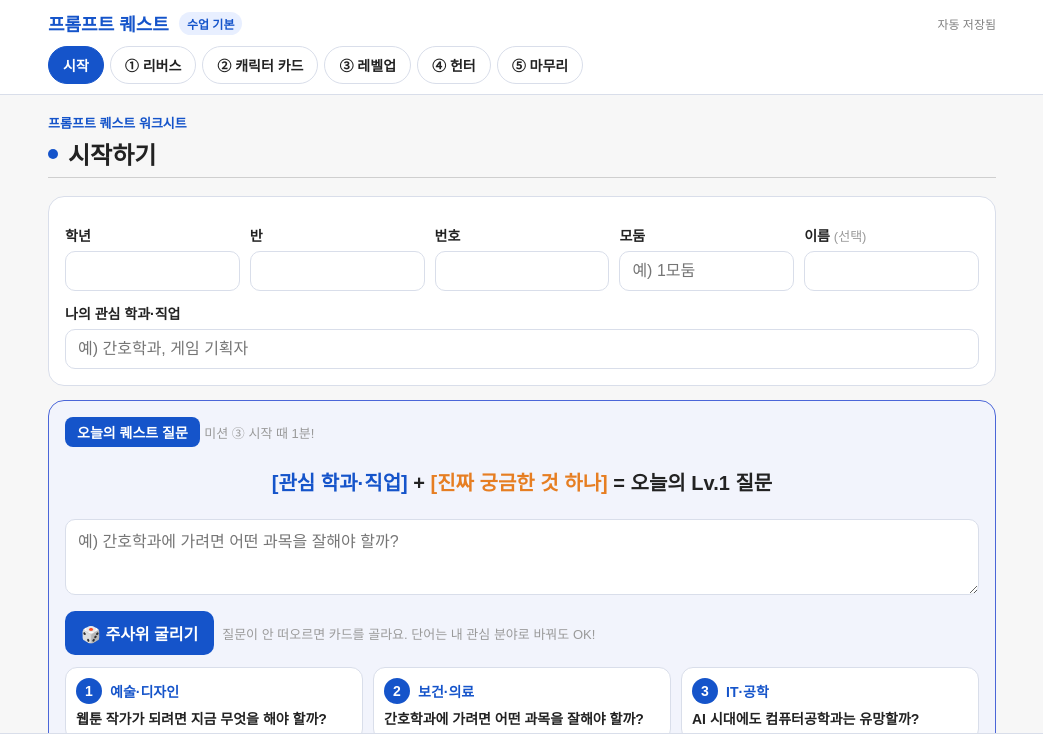
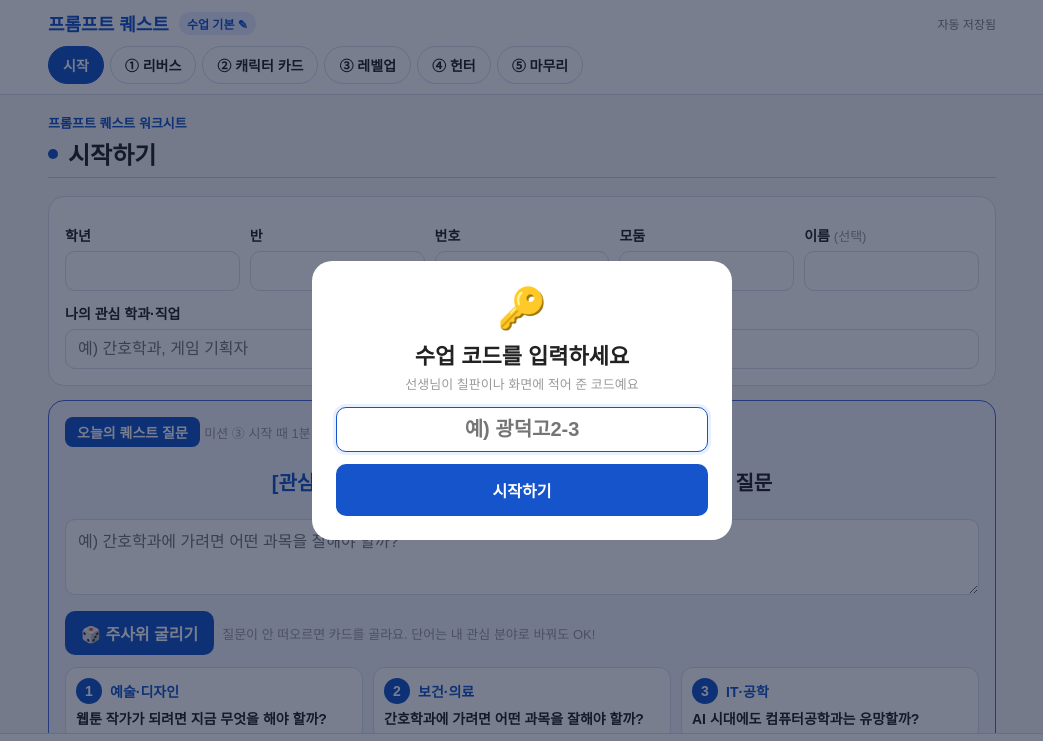
Before and after one commit to tactful0513/booth, a plain HTML site: page prompt/index.html in a window 1280 px wide. Shown: the top 741 px of the page, without its empty margins (118-1161 px from the left). Drawn offline with Linux system fonts and the light colour scheme; a web font is replaced by a local one.

Commit message:
웹 워크시트: 교안 고정 QR용 수업 코드 입력 창, 시트 주소 기본값
Co-Authored-By: Claude Opus 5.5 <noreply@anthropic.com>

```diff
--- a/prompt/index.html
+++ b/prompt/index.html
@@ -239,10 +239,19 @@ footer .send{flex:1;background:var(--org)}
   <button class="btn ghost" id="next">▶</button>
 </div></footer>
 <div class="toast" id="toast"></div>
+<div id="codeBox" style="display:none;position:fixed;inset:0;background:rgba(10,20,50,.55);z-index:30;align-items:center;justify-content:center;padding:16px">
+  <div style="background:#fff;border-radius:20px;padding:24px;max-width:420px;width:100%;text-align:center">
+    <div style="font-size:40px">🔑</div>
+    <h3 style="margin:6px 0 4px;font-size:22px">수업 코드를 입력하세요</h3>
+    <p class="hint" style="margin:0 0 14px">선생님이 칠판이나 화면에 적어 준 코드예요</p>
+    <input type="text" id="codeIn" placeholder="예) 광덕고2-3" style="text-align:center;font-size:20px;font-weight:700">
+    <button class="btn" id="codeOk" style="width:100%;margin-top:12px;padding:14px">시작하기</button>
+  </div>
+</div>
 
 <script>
 // ---------- 설정: 수업 코드(?c=)와 시트 주소(#api=)는 선생님 화면 QR에 들어 있음 ----------
-const DEFAULT_API = "";
+const DEFAULT_API = "https://script.google.com/macros/s/AKfycbxyReqZUc3o6bZoR0HqrM5BaeHFM8tyLjgIRcJSzu1ym12ITjPUBRYZzrvZ74H0n75w/exec";
 const Q = new URLSearchParams(location.search);
 const H = new URLSearchParams(location.hash.slice(1));
 const ls = { get(k){ try { return localStorage.getItem(k); } catch(e){ return null; } },
@@ -253,7 +262,15 @@ if (H.get("api")) { ls.set("pq_api", H.get("api")); history.replaceState(null, "
 const CLASS = ls.get("pq_class") || "기본";
 const API = ls.get("pq_api") || DEFAULT_API;
 const KEY = "pq_state_" + CLASS;
-document.getElementById("code").textContent = "수업 " + CLASS;
+document.getElementById("code").textContent = "수업 " + CLASS + " ✎";
+// 교안 QR(수업 코드 없이 들어온 경우): 이 탭에서 처음 열 때 수업 코드를 묻는다
+const ss = { get(k){ try { return sessionStorage.getItem(k); } catch(e){ return null; } }, set(k,v){ try { sessionStorage.setItem(k,v); } catch(e){} } };
+function askCode(){ const b = document.getElementById("codeBox"), i = document.getElementById("codeIn"); i.value = ls.get("pq_class") || ""; b.style.display = "flex"; setTimeout(() => i.focus(), 50); }
+document.getElementById("codeOk").onclick = () => { const v = document.getElementById("codeIn").value.trim(); if (!v) return; ls.set("pq_class", v); ss.set("pq_ok", "1"); location.href = location.pathname; };
+document.getElementById("codeIn").addEventListener("keydown", e => { if (e.key === "Enter") document.getElementById("codeOk").click(); });
+document.getElementById("code").style.cursor = "pointer";
+document.getElementById("code").onclick = askCode;
+if (Q.get("c")) ss.set("pq_ok", "1"); else if (!ss.get("pq_ok")) askCode();
 
 const blank = () => ({ info:{}, score:["","","","",""], rev:{}, card:{}, lv:{sent:["","","","",""], sum:["","","","",""], star:[0,0,0,0,0], best:""}, hunt:{ox:["","","","",""], fix:["","","","",""], chk:[false,false,false,false,false]}, fin:{} });
 let S = blank();
```
Also changed, not shown: prompt/board.html (+3 -2 lines).
